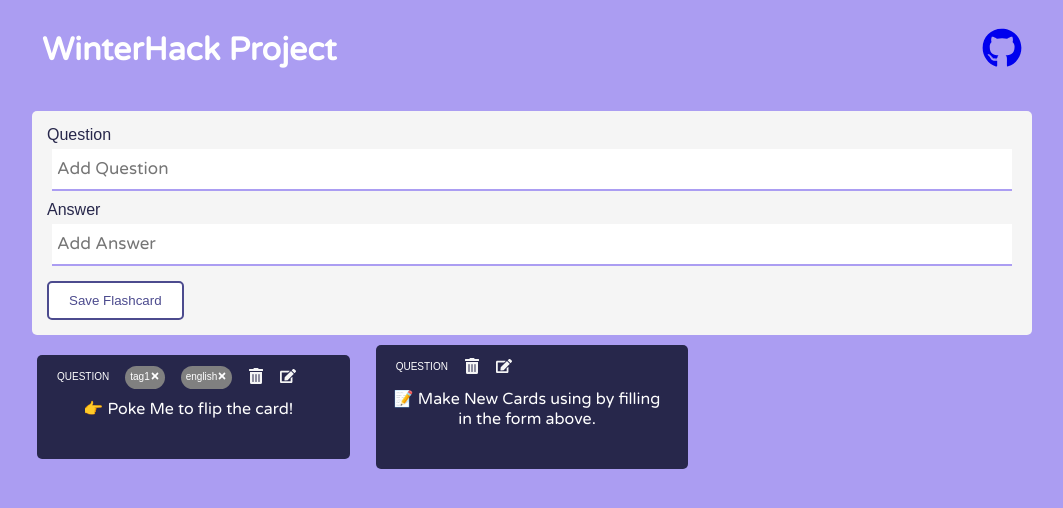
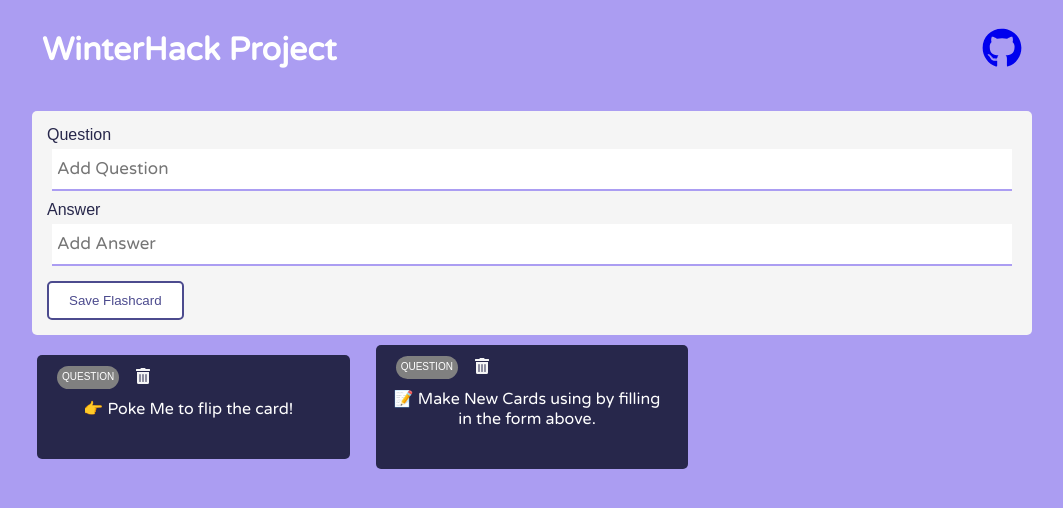
Before and after one commit to Qwek-alt/WinterHack, a React (Create React App) app: page / in a window 1280 px wide. Shown: the top 508 px of the page, without its empty margins (108-1171 px from the left). Built offline with nearby package versions, Linux system fonts and the light colour scheme; a web font is replaced by a local one.

Commit message:
Remove Tags

```diff
--- a/src/App.js
+++ b/src/App.js
@@ -4,6 +4,7 @@ import './index.css'
 import Header from './components/Header'
 import FlashcardList from './components/FlashcardList'
 import AddFlashcard from './components/AddFlashcard'
+import Tag from './components/Tag'
 
 function App() {
   const [showAddFlashcard, setShowAddFlashcard] = useState(true)
@@ -14,9 +15,11 @@ function App() {
       answer: '👋 Hello There, Welcome to my WinterHack Project.',
       tags: [
         {
+          id: 1,
           text: 'tag1',
         },
         {
+          id: 2,
           text: 'english',
         }
       ],
@@ -25,7 +28,11 @@ function App() {
       id: 2,
       question: '📝 Make New Cards using by filling in the form above.',
       answer: '🗑️ Delete Cards by clicking on the trash bin.',
-      tags: [],
+      tags: [{
+        id: 1,
+        text: 'tag1'
+      }
+      ],
     }
   ])
 
@@ -38,14 +45,8 @@ function App() {
 
   // Delete Flashcard
   const deleteFlashcard = (id) => {
-    setFlashcards(flashcards.filter((task) => task.id !== id))
+    setFlashcards(flashcards.filter((flashcard) => flashcard.id !== id))
   }
-
-  // Delete Tag
-  // const deleteTag = () => {
-
-  // }
-
 
   return (
     <div className="App">
--- a/src/components/FlashcardHeader.js
+++ b/src/components/FlashcardHeader.js
@@ -1,24 +1,15 @@
 import React from 'react'
-import { FaEdit, FaTrashAlt } from 'react-icons/fa'
-import Tag from './Tag'
+import { FaTrashAlt } from 'react-icons/fa'
 
-const FlashcardHeader = ({ flip, onDelete, flashcard }) => {
+const FlashcardHeader = ({ flip, onDelete, flashcard}) => {
     return (
         <div className="flashcard-header">
-            <div className="label" style={{background: 'none'}}>
+            <div className="tag">
                 {flip ? 'ANSWER' : 'QUESTION'}
             </div>
 
-            {flashcard.tags.length > 0 ? (
-                flashcard.tags.map((tag) => (
-                    <Tag tag={tag}/>
-                ))
-            ):<></>}
             <div className="tool">
                 <FaTrashAlt onClick={() => onDelete(flashcard.id)} />
-            </div>
-            <div className="tool">
-                <FaEdit onClick={() => onDelete(flashcard.id)} />
             </div>
         </div>
     )
--- a/src/components/Tag.js
+++ /dev/null
@@ -1,17 +0,0 @@
-import React from 'react'
-import { FaTimes } from 'react-icons/fa'
-
-const Tag = ({ tag }) => {
-    return (
-        <div className="tag">
-            {tag.text}
-            {console.log(tag.tag)}
-            <div>
-                <FaTimes />
-            </div>
-
-        </div>
-    )
-}
-
-export default Tag
```
